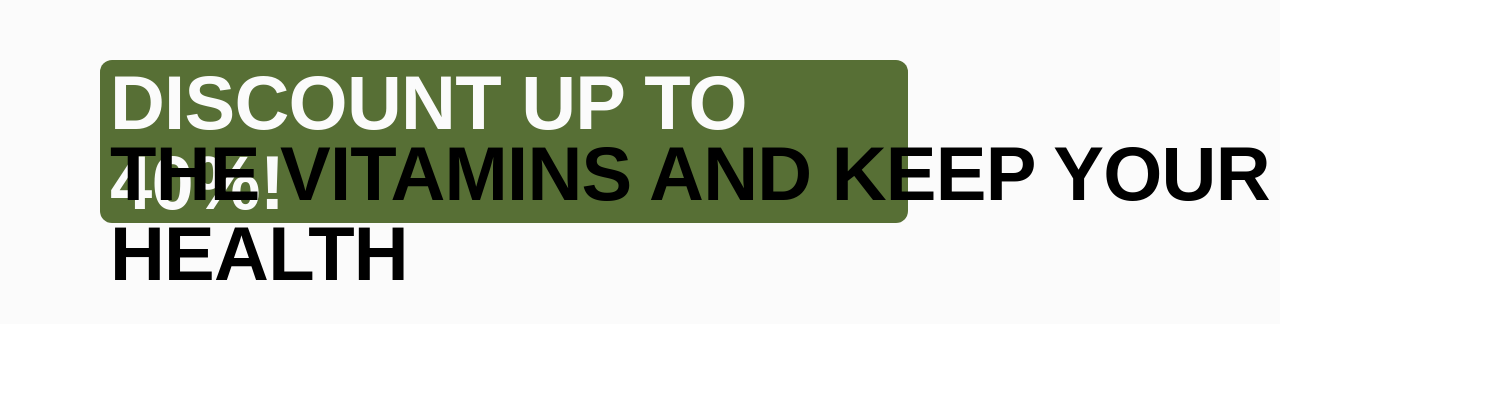
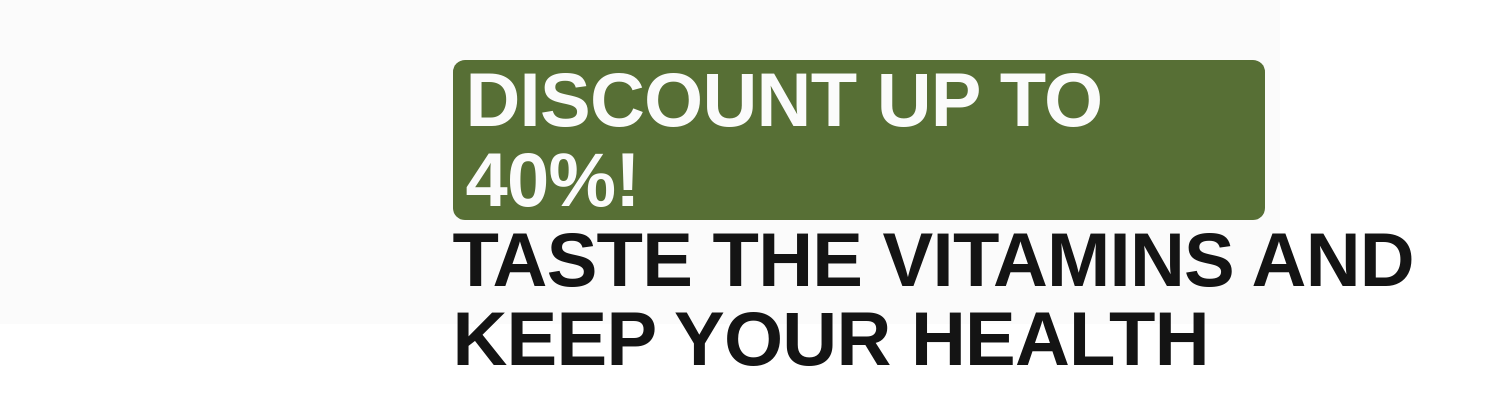
Before and after one commit to mashanihaoo/template-practice, a plain HTML site: page index.html in a window 1280 px wide. Shown: the part 116-520 px from the top of the page, 1507 px wide, since content can reach past the window. Drawn offline with nearby package versions, Linux system fonts and the light colour scheme.

Commit message:
create with span

```diff
--- a/css/styles.css
+++ b/css/styles.css
@@ -11,99 +11,86 @@
     overflow: hidden;
 }
 
-
-.discount-section {
-    padding: 80px 10px;
-    min-width: 375px;
-    height: 469px;
+.discount-section{
     background-color: #fbfbfb;
 }
 
-.discount-banner-container {
-    position: relative;
-    border-radius: 12px;
-    width: 355px; width 100%
-    height: 102px;
+.discount-wrapper{
+    height: 469px;
+    padding-top: 80px;
+    padding-bottom: 80px;
+    min-width: 320px;
+    max-width: 375px;
+    margin: 0 auto;
 }
 
-.discount-banner-paragraph {
-    color: #FBFBFB;
-    background-color: #576f35;
-    border-radius: 12px;
-    font-family: "Inter Tight", sans-serif;
+.discount-paragraph{
+    font-family: "Inter Tight",
+        sans-serif;
     font-weight: 600;
     font-size: 48px;
     line-height: 1.04;
     letter-spacing: -0.01em;
     text-transform: uppercase;
-    padding-left: 10px;
-    padding-top: 3px;
-    padding-right: 10px;
-
+    color: #141414;
 
 }
 
-/*tab*/
-
-.discount-paragraph {
-    font-family: "Inter Tight", sans-serif;
-    font-weight: 600;
-    font-size: 48px;
-    line-height: 1.04;
-    letter-spacing: -0.01em;
-    text-transform: uppercase;
-    position: absolute;
-    margin-top: auto;
+.discount-banner{
+    display: inline-block;
+    border-radius: 12px;
+    background-color: #576f35;
+    color: #FBFBFB;
+    margin-left: -10px;
+    margin-right: -10px;
     padding-left: 10px;
+    padding-right: 10px;
     padding-top: 3px;
-    padding-right: 10px;
 }
 
 @media screen and (min-width:768px) {
-    .discount-section {
-        padding: 100px 16px;
-        min-width: 768px;
+
+    .discount-wrapper{
         height: 488px;
+        padding-top: 100px;
+        padding-bottom: 100px;
     }
 
-    .discount-banner-container {
+    .discount-banner{
         width: 736px;
-        height: 86px;
+        margin-left: -16px;
+        margin-right: -16px;
+        padding-left: 16px;
+        padding-right: 16px;
+        padding-top: 8px;
     }
 
-    .discount-banner-paragraph {
+    .discount-paragraph{
         font-size: 64px;
         line-height: 1.09;
-    }
-
-    .discount-paragraph {
-        font-size: 64px;
-        line-height: 1.09;
-        margin-top: -15px;
+        max-width: 704px;
     }
 }
 
-/*desktop*/
+@media screen and (min-width:1280px){
 
-@media screen and (min-width:1158px) {
-    .discount-section {
-        padding: 100px;
-        width: 1280px;
+
+    .discount-wrapper {
         height: 440px;
     }
 
-    .discount-banner-container {
-        width: 808px;
-        height: 86px;
-    }
-
-    .discount-banner-paragraph {
-        font-size: 76px;
-        line-height: 1.05;
+    .discount-banner {
+        width: 812px;
+        margin-left: 0;
+        margin-right: 0;
+        padding-left: 13px;
+        padding-right: 13px;
+        padding-top: 0;
     }
 
     .discount-paragraph {
         font-size: 76px;
         line-height: 1.05;
+        min-width: 1054px;
     }
 }
--- a/index.html
+++ b/index.html
@@ -11,11 +11,12 @@
 
 <body>
     <section class="discount-section">
-        <div class="discount-wrapper" wrap min width 320 max width 375 height>
-            <div class="discount-banner-container">
-                <p class="discount-banner-paragraph">Discount up to 40%!</p>
-            </div>
-            <p class="discount-paragraph">the vitamins and keep your health</в>
+        <div class="discount-wrapper container">
+            <h2 class="visually-hidden">Discount</h2>
+            <p class="discount-paragraph">
+                <span class="discount-banner">Discount up to 40%!</span>
+                Taste the vitamins and keep your health
+            </p>
         </div>
     </section>
 </body>
```
